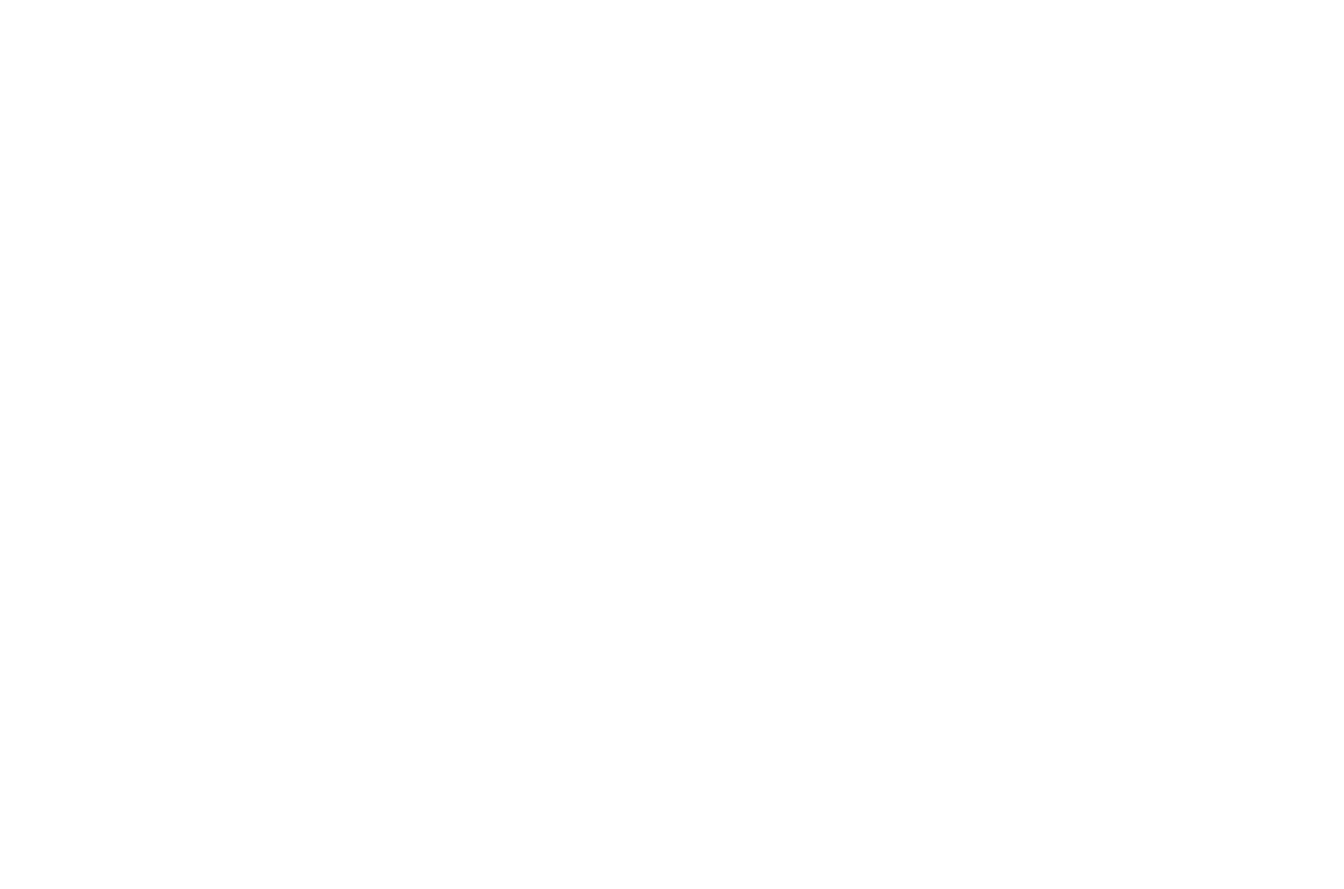
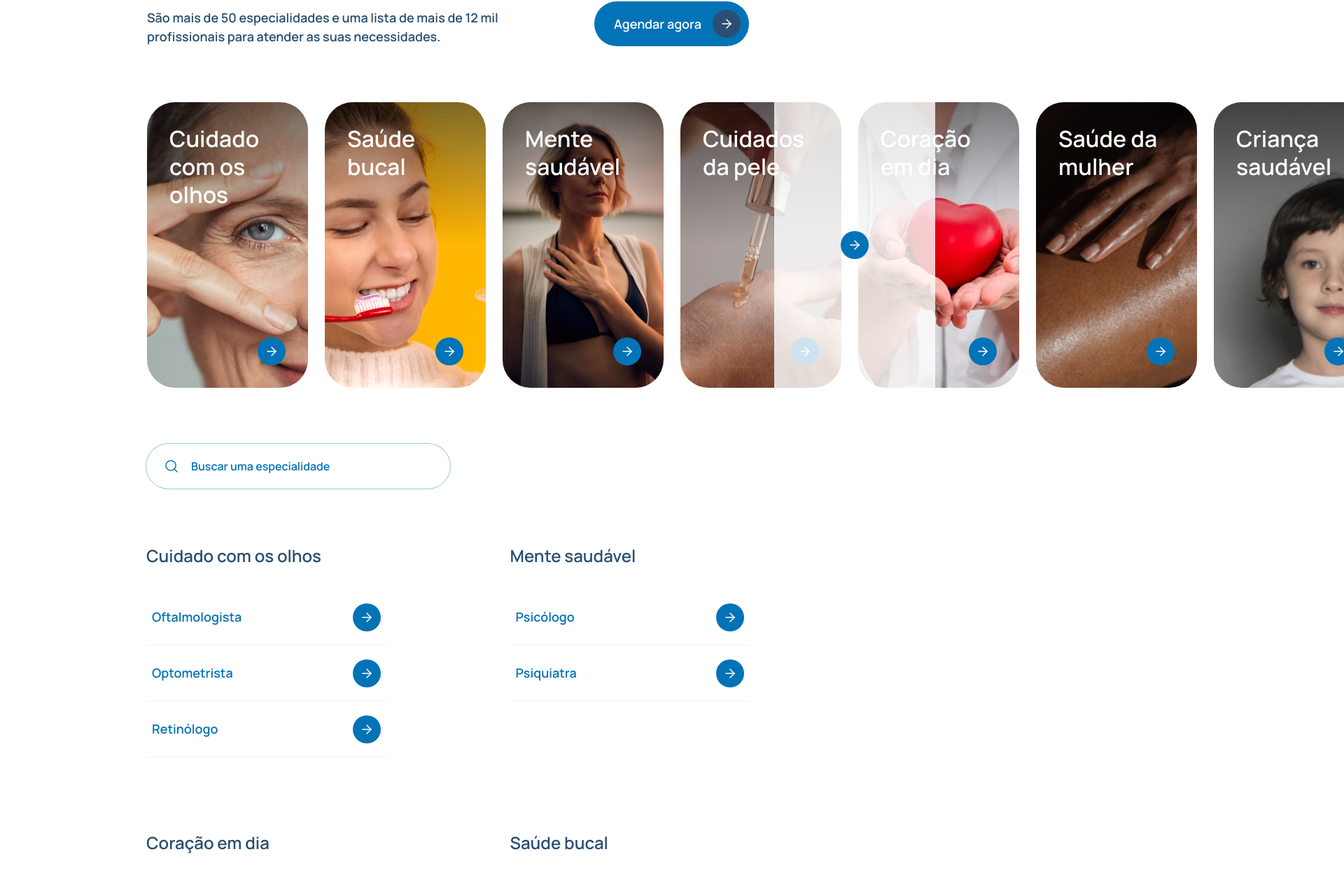
Before and after one commit to RamboGj/sol-ok, a Next.js app: page /especialidades in a window 1280 px wide. Before the commit this address had no page. Shown: the part 518-1788 px from the top of the page at 70% size, 1920 px wide, since content can reach past the window. Before the commit the page ends 800 px from the top, so only its background shows below. Built offline with nearby package versions, Linux system fonts and the light colour scheme.

Commit message:
feat: especialidades

```diff
--- a/src/app/_components/Testimonials/Testimonials.tsx
+++ b/src/app/_components/Testimonials/Testimonials.tsx
@@ -94,7 +94,7 @@ export function Testimonials() {
             <li key={index}>
               <div
                 data-in-view={activeIndex === index}
-                className="w-[892px] select-none data-[in-view=true]:opacity-100 opacity-[24%]"
+                className="w-[892px] select-none scale-90 transition-all duration-300 data-[in-view=true]:opacity-100 data-[in-view=true]:scale-100 opacity-[24%]"
               >
                 <Heading className="text-blue500" variant="h2">
                   {description}
--- /dev/null
+++ b/src/app/especialidades/page.tsx
@@ -0,0 +1,341 @@
+'use client'
+
+import { ArrowRightIcon } from '@/components/@icons/arrow-right'
+import { Button } from '@/components/@solumedi-ui/atoms/Button/Button'
+import { Heading } from '@/components/@solumedi-ui/atoms/Heading/Heading'
+import { Paragraph } from '@/components/@solumedi-ui/atoms/Paragraph/Paragraph'
+
+import { Header } from '@/components/molecules/Header/Header'
+
+import { Footer } from '@/components/molecules/Footer'
+import { CardEspecialidade } from '../_components/CardEspecialidade/CardEspecialidade'
+import { Input } from '@/components/@solumedi-ui/molecules/Input/Input'
+import { SearchIcon } from '@/components/@icons/search'
+import { ListLinkItem } from '@/components/@solumedi-ui/molecules/ListLinkItem/ListLinkItem'
+import { useEffect, useRef, useState } from 'react'
+import { IconButton } from '@/components/@solumedi-ui/atoms/IconButton/IconButton'
+import { ArrowLeftIcon } from '@/components/@icons/arrow-left'
+
+export default function HomePage() {
+  const carrouselRef = useRef<HTMLUListElement>(null)
+
+  const [index, setIndex] = useState(0)
+  const [isAbleToGoNext, setIsAbleToGoNext] = useState(false)
+
+  const especialidades = [
+    {
+      title: 'Cuidado com os olhos',
+      imageHref: '/especialidades/olhos.png',
+      href: '#',
+    },
+    {
+      title: 'Saúde bucal',
+      imageHref: '/especialidades/saude_bucal.png',
+      href: '#',
+    },
+    {
+      title: 'Mente saudável',
+      imageHref: '/especialidades/mente.png',
+      href: '#',
+    },
+    {
+      title: 'Cuidados da pele',
+      imageHref: '/especialidades/cuidados_pele.png',
+      href: '#',
+    },
+    {
+      title: 'Coração em dia',
+      imageHref: '/especialidades/coracao.png',
+      href: '#',
+    },
+    {
+      title: 'Saúde da mulher',
+      imageHref: '/especialidades/saude_da_mulher.png',
+      href: '#',
+    },
+    {
+      title: 'Criança saudável',
+      imageHref: '/especialidades/crianca_saudavel.png',
+      href: '#',
+    },
+  ]
+
+  const especialidadesLinks = [
+    {
+      title: 'Cuidado com os olhos',
+      links: [
+        {
+          label: 'Oftalmologista',
+          href: '/especialidades/oftalmologista',
+        },
+        {
+          label: 'Optometrista',
+          href: '/especialidades/optometrista',
+        },
+        {
+          label: 'Retinólogo',
+          href: '/especialidades/retinólogo',
+        },
+      ],
+    },
+    {
+      title: 'Mente saudável',
+      links: [
+        {
+          label: 'Psicólogo',
+          href: '/especialidades/psicologo',
+        },
+        {
+          label: 'Psiquiatra',
+          href: '/especialidades/psiquiatra',
+        },
+      ],
+    },
+    {
+      title: 'Coração em dia',
+      links: [
+        {
+          label: 'Cardiologista',
+          href: '/especialidades/cardiologista',
+        },
+        {
+          label: 'Angiologia',
+          href: '/especialidades/angiologia',
+        },
+        {
+          label: 'Retinólogo',
+          href: '/especialidades/retinólogo',
+        },
+      ],
+    },
+    {
+      title: 'Saúde bucal',
+      links: [
+        {
+          label: 'Dentista',
+          href: '/especialidades/dentista',
+        },
+        {
+          label: 'Ortodentista',
+          href: '/especialidades/ortodentista',
+        },
+        {
+          label: 'Dentista infantil',
+          href: '/especialidades/dentista-infantil',
+        },
+        {
+          label: 'Cirurgião bucomaxilo',
+          href: '/especialidades/cirurgiao-bucomaxilo',
+        },
+      ],
+    },
+    {
+      title: 'Cuidados com a pele',
+      links: [
+        {
+          label: 'Lorem ipsum',
+          href: '/especialidades/lorem-ipsum',
+        },
+        {
+          label: 'Dolor set amet',
+          href: '/especialidades/dolor-set-amet',
+        },
+      ],
+    },
+    {
+      title: 'Terceira idade',
+      links: [
+        {
+          label: 'Lorem ipsum',
+          href: '/especialidades/lorem-ipsum',
+        },
+        {
+          label: 'Dolor set amet',
+          href: '/especialidades/dolor-set-amet',
+        },
+        {
+          label: 'Lorem ipsum',
+          href: '/especialidades/lorem-ipsum',
+        },
+      ],
+    },
+  ]
+
+  function handleGoNext() {
+    if (!carrouselRef.current) return
+
+    // Calculate new scroll position
+    const cardWidth = 209
+    const newScrollPosition = index * cardWidth + cardWidth
+
+    carrouselRef.current.scrollTo({
+      left: newScrollPosition,
+      behavior: 'smooth',
+    })
+
+    setIndex((prevIndex) => prevIndex + 1)
+  }
+
+  function handleGoBack() {
+    if (!carrouselRef.current || index === 0) return
+
+    // Calculate new scroll position
+    const cardWidth = 209
+    const newScrollPosition = (index - 1) * cardWidth
+
+    carrouselRef.current.scrollTo({
+      left: newScrollPosition,
+      behavior: 'smooth',
+    })
+
+    setIndex((prevIndex) => prevIndex - 1)
+    setIsAbleToGoNext(true)
+  }
+
+  const isAbleToGoBack = index > 0
+
+  useEffect(() => {
+    if (carrouselRef.current) {
+      const maxIndex = Math.ceil(
+        (carrouselRef.current.scrollWidth + 209 - window.innerWidth) / 209,
+      )
+
+      if (index + 1 > maxIndex) {
+        setIsAbleToGoNext(false)
+      }
+    }
+  }, [index])
+
+  console.log('  isaBle', isAbleToGoNext)
+
+  useEffect(() => {
+    const checkCarouselNavigation = () => {
+      if (carrouselRef.current) {
+        const canGoNext =
+          carrouselRef.current.scrollWidth + 209 > window.innerWidth
+
+        setIsAbleToGoNext(canGoNext)
+      }
+    }
+
+    // Check on mount and add resize listener
+    checkCarouselNavigation()
+    window.addEventListener('resize', checkCarouselNavigation)
+
+    return () => {
+      window.removeEventListener('resize', checkCarouselNavigation)
+    }
+  }, [])
+
+  return (
+    <>
+      <Header />
+
+      <main className="w-full mt-[194px]">
+        <div className="flex justify-between items-end mx-[210px]">
+          <div className="max-w-[586px]">
+            <Heading variant="h1">
+              Encontre a especialidade que você precisa
+            </Heading>
+
+            <Paragraph className="block mt-10 text-blue500">
+              São mais de 50 especialidades e uma lista de mais de 12 mil
+              profissionais para atender as suas necessidades.
+            </Paragraph>
+          </div>
+
+          <div className="flex mt-10 gap-x-4">
+            <Button label="Agendar agora" icon={<ArrowRightIcon />} />
+          </div>
+        </div>
+
+        <ul
+          style={{
+            transform: `translateX(-${209 * index}px)`,
+          }}
+          ref={carrouselRef}
+          className="flex gap-x-6 mt-20 ml-[210px] pr-[210px] relative transition-transform duration-500"
+        >
+          {especialidades.map(({ href, imageHref, title }) => {
+            return (
+              <li key={title}>
+                <CardEspecialidade
+                  title={title}
+                  href={href}
+                  imageHref={imageHref}
+                />
+              </li>
+            )
+          })}
+
+          {isAbleToGoNext && (
+            <li
+              role="button"
+              onClick={handleGoNext}
+              className="absolute w-[230px] group hover:cursor-pointer -right-[56px] h-[408px] bg-white/80 flex items-center justify-center"
+            >
+              <IconButton icon={<ArrowRightIcon />} />
+            </li>
+          )}
+
+          {isAbleToGoBack && (
+            <li
+              role="button"
+              onClick={handleGoBack}
+              className="absolute w-[230px] group hover:cursor-pointer h-[408px] bg-white/80 flex items-center justify-center"
+            >
+              <IconButton icon={<ArrowLeftIcon />} />{' '}
+              {/* You'll need to import ArrowLeftIcon */}
+            </li>
+          )}
+        </ul>
+      </main>
+
+      <section
+        className="flex flex-col mx-[209px] mt-20"
+        id="searchForSpeciality"
+      >
+        <Input
+          className="w-[434px]"
+          placeholder="Buscar uma especialidade"
+          icon={<SearchIcon />}
+        />
+
+        <ul className="grid grid-cols-2 gap-x-[177px] gap-y-[106px] mt-20">
+          {especialidadesLinks.map(({ links, title }) => {
+            return (
+              <li className="col-span-1" key={title}>
+                <div className="flex flex-col gap-y-8 items-start">
+                  <Heading variant="h4" className="text-blue500">
+                    {title}
+                  </Heading>
+
+                  <ul className="w-full">
+                    {links.map(({ href, label }, index) => {
+                      return (
+                        <li key={index}>
+                          <ListLinkItem
+                            href={href}
+                            label={label}
+                            icon={<ArrowRightIcon />}
+                          />
+                        </li>
+                      )
+                    })}
+                  </ul>
+                </div>
+              </li>
+            )
+          })}
+        </ul>
+      </section>
+
+      <Footer.Root>
+        <Footer.Logo />
+        <Footer.Links />
+        <Footer.Social />
+        <Footer.Copyright />
+      </Footer.Root>
+    </>
+  )
+}
--- a/src/components/@solumedi-ui/molecules/Input/Input.tsx
+++ b/src/components/@solumedi-ui/molecules/Input/Input.tsx
@@ -8,7 +8,7 @@ export const inputStyle = tv({
   slots: {
     wrapper: 'w-full flex flex-col gap-y-2 items-start group',
     fieldWrapper:
-      'flex items-center bg-neutral100 gap-x-4 px-6 rounded-[80px] h-[64px] ring-1 ring-blue200 group-hover:ring-blue400 group-focus-within:ring-blue400 group-focus-within:ring-2 transition-shadow duration-500',
+      'w-full flex items-center bg-neutral100 gap-x-4 px-6 rounded-[80px] h-[64px] ring-1 ring-blue200 group-hover:ring-blue400 group-focus-within:ring-blue400 group-focus-within:ring-2 transition-shadow duration-500',
     fieldStyle:
       'flex-1 focus:outline-none text-blue500 font-semibold placeholder:text-blue400 placeholder:font-semibold font-manrope',
     labelStyle: 'text-blue400',
@@ -49,7 +49,6 @@ export function Input({
     labelStyle,
     iconStyle,
   } = inputStyle({
-    className,
     error: !!errorMessage?.length,
   })
 
```
